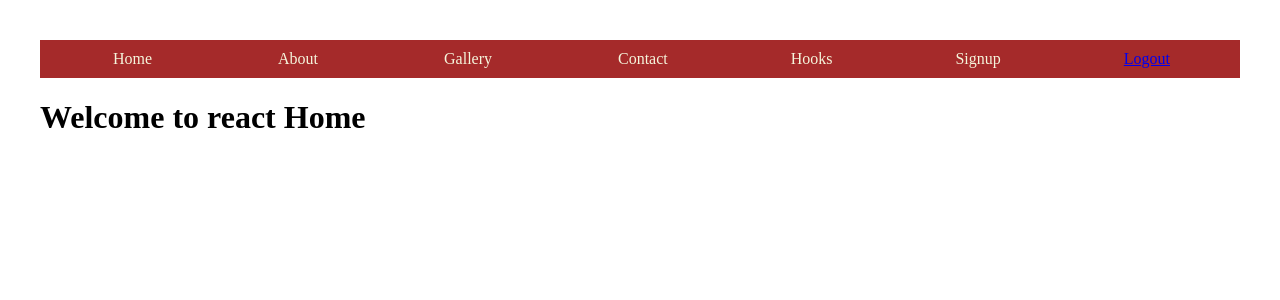
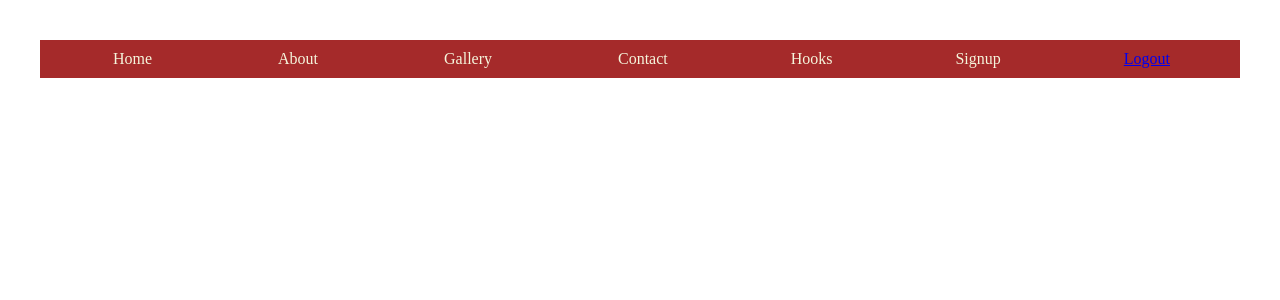
Before and after one commit to GangaSree05/MERN_stack-PH1, a React (Vite) app in the folder seceFrontend/: page / in a window 1280 px wide. Shown: the top 300 px of the page. Built offline with nearby package versions, Linux system fonts and the light colour scheme.

Commit message:
Adiing files

```diff
--- a/seceFrontend/src/App.jsx
+++ b/seceFrontend/src/App.jsx
@@ -1,6 +1,6 @@
 
 import './App.css'
-import Home from './components/FunctionalComponents/Home';
+
 import About from './components/FunctionalComponents/About';
 import Gallery from './components/FunctionalComponents/gallery';
 import Contact from './components/FunctionalComponents/Contact';
@@ -22,7 +22,7 @@ function App() {
     <BrowserRouter>
     <Navbar/>
     <Routes>
-      <Route path="/" element={<Home />} ></Route>
+
       <Route path="/about" element={<About />} ></Route>
       <Route path="/gallery" element={<Gallery page="Gallery" img ="time"/>} ></Route>
       <Route path="/contact" element={<Contact />} ></Route>
--- a/seceFrontend/src/components/Functionalcomponents/Navbar.jsx
+++ b/seceFrontend/src/components/Functionalcomponents/Navbar.jsx
@@ -13,7 +13,7 @@ const Navbar = (onLogout) => {
     <header>
     <nav>
       <ol>
-        <li><Link to='/' className='link'>Home</Link></li>
+        <li><Link to='/home' className='link'>Home</Link></li>
         <li><Link to='/about' className='link'>About</Link></li>
         <li><Link to='/gallery' className='link'>Gallery</Link></li>
         <li><Link to='/contact' className='link'>Contact</Link></li>
```
